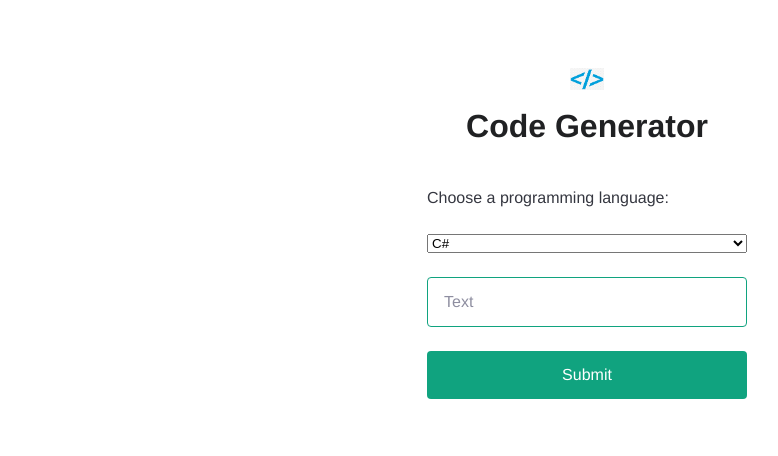
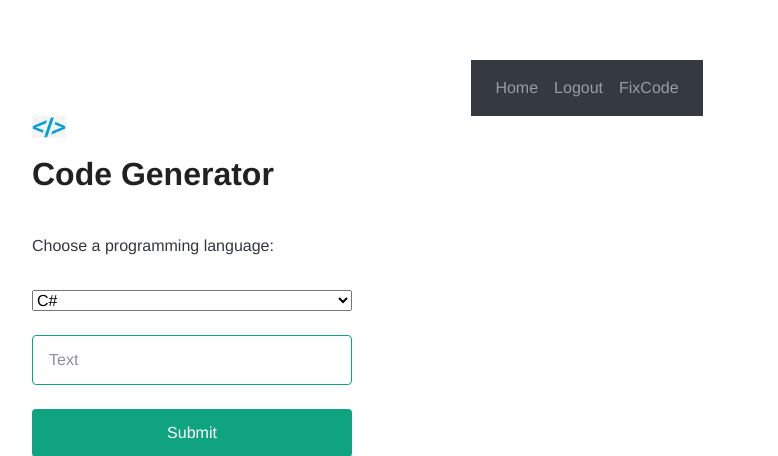
Before and after one commit to TheOGBoys/WEBAPP, a Flask app: page /fixcode in a window 1280 px wide. Shown: the top 456 px of the page, without its empty margins (53-831 px from the left). Run offline with Flask 3, Linux system fonts and the light colour scheme; a user stored in the database is signed in; some libraries are stand-ins or nearby versions; some web fonts are replaced.

Commit message:
fiz merda

```diff
--- a/website/templates/base.html
+++ b/website/templates/base.html
@@ -32,6 +32,7 @@
           {% if user.is_authenticated %}
           <a class="nav-item nav-link" id="home" href="/">Home</a>
           <a class="nav-item nav-link" id="logout" href="/logout">Logout</a>
+          <a class="nav-item nav-link" id="fixcode" href="/fixcode">FixCode</a>
           {% else %}
           <a class="nav-item nav-link" id="login" href="/login">Login</a>
           <a class="nav-item nav-link" id="signUp" href="/sign-up">Sign Up</a>
--- a/website/templates/index.html
+++ b/website/templates/fixcode.html
@@ -1,4 +1,5 @@
-<!DOCTYPE html>
+{% extends "base.html" %} {% block title %}FixCode{% endblock %} {% block content %}
+<form method="POST">
     <head>
     <title>OpenAI Quickstart</title>
     <link
@@ -8,7 +9,6 @@
     <link rel="stylesheet" href="{{ url_for('static', filename='main.css') }}" />
     </head>
 
-<body>
   <img src="{{ url_for('static', filename='dog.png') }}" class="icon" />
   <h3>Code Generator</h3>
   <form action="/fixcode" method="post">
@@ -28,4 +28,5 @@
     <pre>{{ result }}</pre>
   </div>
   {% endif %}
-</body>
+</form>
+{% endblock %}
--- a/website/views.py
+++ b/website/views.py
@@ -14,6 +14,7 @@ def home():
 
 
 @views.route('/fixcode', methods=['GET', 'POST'])
+@login_required
 def generateCode():
     if request.method == "POST":
 
@@ -22,7 +23,7 @@ def generateCode():
 
         response = generateCodeAI(text, language)
 
-        return render_template("index.html", result=response)
+        return render_template("fixcode.html", result=response, user=current_user)
 
     result = request.args.get("result")
-    return render_template("index.html", result=result)
+    return render_template("fixcode.html", result=result, user=current_user)
```
Lines whose indentation alone changed are shown as unchanged.
